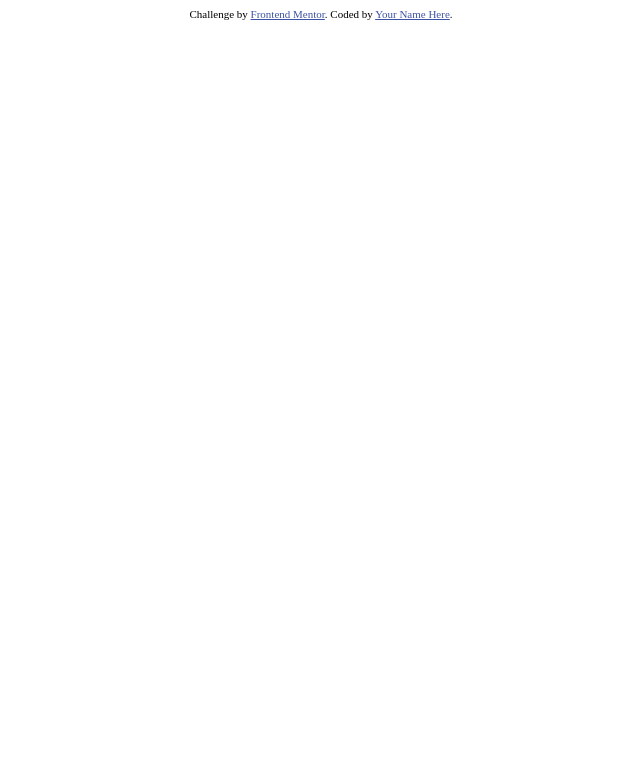
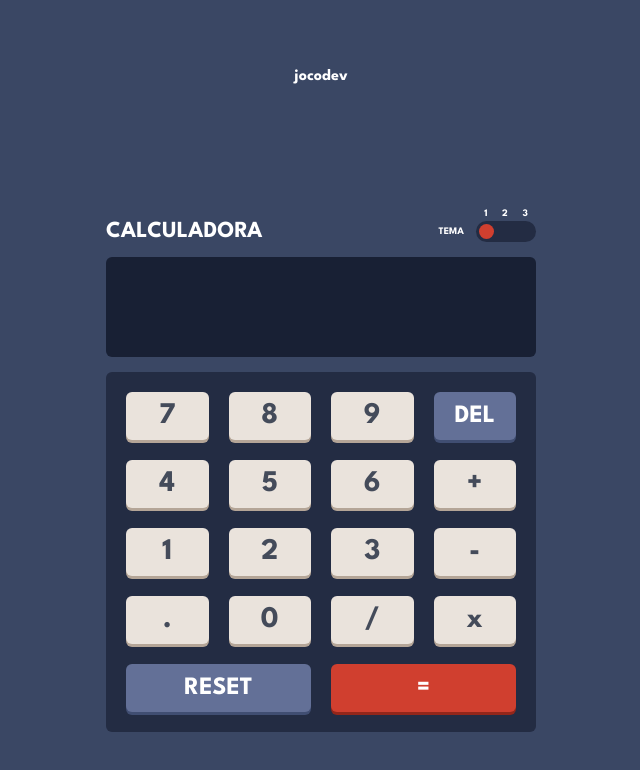
Before and after one commit to JoseLuisColoma/fem-calculator-app, a plain HTML site: page index.html in a window 1280 px wide. Shown: the whole page, without its empty margins (319-959 px from the left). Drawn offline with Linux system fonts and the light colour scheme.

Commit message:
feat(#2): Se incluyen primeras versiones del código

```diff
--- /dev/null
+++ b/estilos.css
@@ -0,0 +1,254 @@
+* {
+  padding: 0;
+  margin: 0;
+  box-sizing: border-box;
+}
+
+body {
+  font-family: 'League Spartan', sans-serif;
+  display: grid;
+  place-items: center;
+  background-color: hsl(222, 26%, 31%);
+  color: white;
+  min-height: 100vh;
+}
+
+main{
+  margin-inline:10px ;
+}
+
+header {
+  display: flex;
+  justify-content: space-between;
+  align-items: center;
+  font-size: 23px;
+}
+
+header .theme {
+  font-size: 10px;
+  display: flex;
+  align-items: center;
+  justify-content: space-between;
+  gap: 12px;
+}
+
+header .toggle {
+  width: 60px;
+  background-color: hsl(223, 31%, 20%);
+  aspect-ratio: 1 / .35;
+  border-radius: 30px;
+  padding: 3px;
+  cursor: pointer;
+  display: flex;
+  transition: .2s;
+  position: relative;
+}
+
+header .toggle::before {
+  content: "1 2 3";
+  position: absolute;
+  top: -12px;
+  width: max-content;
+  transform: translateX(-50%);
+  left: 50%;
+  word-spacing: 12px;
+}
+
+header .toggle .ball {
+  aspect-ratio: 1;
+  background-color: hsl(6, 63%, 50%);
+  height: calc(100% - 6px);
+  border-radius: 50%;
+  position: absolute;
+  transition: .2s;
+  left: 3px;
+}
+
+header .toggle .ball::before {
+  content: "";
+  width: 100%;
+  aspect-ratio: 1;
+  border-radius: 50%;
+  position: absolute;
+  background-color: white;
+  opacity: 0;
+}
+
+header .toggle:hover .ball:before {
+  opacity: .2;
+  transition: .2s;
+}
+
+main .screen {
+  width: 430px;
+  background-color: hsl(224, 36%, 15%);
+  border-radius: 6px;
+  height: 100px;
+  margin-block: 15px;
+  font-size: 38px;
+  padding: 20px;
+  display: flex;
+  align-items: center;
+  justify-content: flex-end;
+  overflow: auto;
+}
+
+main .buttons {
+  display: grid;
+  padding: 20px;
+  border-radius: 6px;
+  grid-template-columns: repeat(4, 1fr);
+  grid-template-rows: repeat(5, 1fr);
+  background-color: hsl(223, 31%, 20%);
+  gap: 20px;
+}
+
+main .buttons span {
+  display: grid;
+  place-items: center;
+  border-radius: 6px;
+  background-color: hsl(30, 25%, 89%);
+  color: hsl(221, 14%, 31%);
+  height: 48px;
+  font-size: 30px;
+  box-shadow: 0 3px hsl(28, 16%, 65%);
+  cursor: pointer;
+  position: relative;
+  overflow: hidden;
+  user-select: none;
+}
+
+main .buttons .c-c-input:hover {
+  background-color: white;
+}
+
+main .buttons .reset,
+main .buttons .del {
+  background-color: hsl(225, 21%, 49%);
+  box-shadow: 0 3px hsl(224, 28%, 35%);
+  color: white;
+  font-size: 25px;
+}
+
+main .buttons .reset:hover::before,
+main .buttons .del:hover::before,
+main .buttons .equal:hover::before {
+  content: "";
+  width: 100%;
+  height: 100%;
+  position: absolute;
+  background-color: white;
+  opacity: .3;
+}
+
+main .buttons .reset,
+main .buttons .equal {
+  grid-column: span 2;
+}
+
+main .buttons .equal {
+  background-color: hsl(6, 63%, 50%);
+  box-shadow: 0 3px hsl(6, 70%, 34%);
+  color: white;
+  font-size: 25px;
+}
+
+
+/* Theme 3 */
+
+.theme-3 {
+  background-color: hsl(268, 75%, 9%);
+  color: hsl(52, 100%, 62%);
+}
+
+.theme-3 header .toggle,
+.theme-3 main .buttons,
+.theme-3 main .screen {
+  background-color: hsl(268, 71%, 12%);
+  color: hsl(52, 100%, 62%);
+}
+
+.theme-3 header .toggle .ball {
+  background-color: hsl(176, 100%, 44%);
+}
+
+.theme-3 main .buttons span {
+  color: hsl(52, 100%, 62%);
+  background-color: hsl(268, 47%, 21%);
+  box-shadow: 0 3px hsl(290, 70%, 36%);
+}
+
+.theme-3 main .buttons .c-input:hover {
+  background-color: hsl(281, 89%, 26%);
+}
+
+.theme-3 main .buttons .reset,
+.theme-3 main .buttons .del {
+  color: white;
+  background-color: hsl(281, 89%, 26%);
+  box-shadow: 0 3px hsl(285, 91%, 52%);
+}
+
+.theme-3 main .buttons .reset:hover::before,
+.theme-3 main .buttons .del:hover::before {
+  opacity: .15;
+}
+
+.theme-3 main .buttons .equal {
+  background-color: hsl(176, 100%, 44%);
+  box-shadow: 0 3px hsl(177, 92%, 70%);
+  color: hsl(198, 20%, 13%);
+}
+
+
+/* Theme 2 */
+
+.theme-2 {
+  background-color: hsl(0, 0%, 90%);
+  color: hsl(60, 10%, 19%);
+}
+
+.theme-2 header .toggle {
+  background-color: hsl(0, 5%, 81%);
+}
+
+.theme-2 header .toggle .ball {
+  background-color: hsl(25, 98%, 40%);
+}
+
+.theme-2 main .screen {
+  background-color: hsl(0, 0%, 93%);
+  color: hsl(60, 10%, 19%);
+}
+
+.theme-2 main .buttons {
+  background-color: hsl(0, 5%, 81%);
+}
+
+.theme-2 main .buttons span {
+  color: hsl(60, 10%, 19%);
+  background-color: hsl(45, 7%, 89%);
+  box-shadow: 0 3px hsl(35, 11%, 61%);
+}
+
+.theme-2 main .buttons .reset,
+.theme-2 main .buttons .del {
+  color: white;
+  background-color: hsl(185, 42%, 37%);
+  box-shadow: 0 3px hsl(185, 58%, 25%);
+}
+
+.theme-2 main .buttons .equal {
+  background-color: hsl(25, 98%, 40%);
+  box-shadow: 0 3px hsl(25, 99%, 27%);
+  color: white;
+}
+
+@media (max-width:450px) {
+  main{
+    width: calc(100% - 15px);
+  }
+    main .screen{
+      width: 100%;
+    }
+}
--- a/index.html
+++ b/index.html
@@ -2,25 +2,50 @@
 <html lang="en">
 <head>
   <meta charset="UTF-8">
-  <meta name="viewport" content="width=device-width, initial-scale=1.0"> <!-- displays site properly based on user's device -->
+  <meta name="viewport" content="width=device-width, initial-scale=1.0">
+  <link rel="icon" type="image/png" sizes="32x32" href="./images/favicon-32x32.png">
+  <title>Calculadora app</title>
+  <author>jocodev</author>
+  <link rel="stylesheet" href="estilos.css">
+  <script src="main.js" defer></script>
+  <link rel="preconnect" href="https://fonts.googleapis.com">
+  <link rel="preconnect" href="https://fonts.gstatic.com" crossorigin>
+  <link href="https://fonts.googleapis.com/css2?family=League+Spartan:wght@700&display=swap" rel="stylesheet">
+</head>
 
-  <link rel="icon" type="image/png" sizes="32x32" href="./images/favicon-32x32.png">
+<body>
+  <main>
+    <header>
+      <span>CALCULADORA</span>
+      <div class="theme">
+        <span>TEMA</span>
+        <div class="toggle">
+          <div class="ball"></div>
+        </div>
+      </div>
+    </header>
+    <div class="screen"></div>
+    <div class="buttons">
+      <span class="c-input">7</span>
+      <span class="c-input">8</span>
+      <span class="c-input">9</span>
+      <span class="del">DEL</span>
+      <span class="c-input">4</span>
+      <span class="c-input">5</span>
+      <span class="c-input">6</span>
+      <span class="c-input oper">+</span>
+      <span class="c-input">1</span>
+      <span class="c-input">2</span>
+      <span class="c-input">3</span>
+      <span class="c-input oper">-</span>
+      <span class="c-input oper">.</span>
+      <span class="c-input">0</span>
+      <span class="c-input oper">/</span>
+      <span class="c-input oper">x</span>
+      <span class="reset">RESET</span>
+      <span class="equal">=</span>
+    </div>
+  </main>
+</body>
 
-  <title>Frontend Mentor | Calculator app</title>
-
-  <!-- Feel free to remove these styles or customise in your own stylesheet 👍 -->
-  <style>
-    .attribution { font-size: 11px; text-align: center; }
-    .attribution a { color: hsl(228, 45%, 44%); }
-  </style>
-</head>
-<body>
-
-
-
-  <div class="attribution">
-    Challenge by <a href="https://www.frontendmentor.io?ref=challenge" target="_blank">Frontend Mentor</a>.
-    Coded by <a href="#">Your Name Here</a>.
-  </div>
-</body>
 </html>
--- /dev/null
+++ b/main.js
@@ -0,0 +1,54 @@
+// Variables
+
+let toggle = document.querySelector("header .toggle");
+let ball = document.querySelector("header .ball");
+let screen = document.querySelector("main .screen");
+let inputs = document.querySelectorAll("main .c-input");
+let operators = [...document.querySelectorAll("main .oper")];
+let delBtn = document.querySelector("main .del");
+let resetBtn = document.querySelector("main .reset");
+let equal = document.querySelector("main .equal");
+
+// Toggle Theme
+
+toggle.onclick = () => {
+  let left = getComputedStyle(ball).getPropertyValue("left");
+  switch (left) {
+    case "3px":
+      ball.style.left = `${toggle.offsetWidth / 2 - ball.offsetWidth / 2}px`;
+      document.body.classList.add("theme-2");
+      break;
+    case `${toggle.offsetWidth / 2 - ball.offsetWidth / 2}px`:
+      ball.style.left = `${toggle.offsetWidth - ball.offsetWidth - 3}px`;
+      document.body.classList.remove("theme-2");
+      document.body.classList.add("theme-3");
+      break;
+    case `${toggle.offsetWidth - ball.offsetWidth - 3}px`:
+      ball.style.left = "3px";
+      document.body.classList.remove("theme-3");
+  }
+};
+
+// Events
+
+inputs.forEach((i) => {
+  i.onclick = () => {
+    let lastI = screen.textContent.slice(-1);
+    let opera = operators.map((e) => e.innerHTML);
+    if (
+      !(opera.includes(lastI) && opera.includes(i.innerHTML)) &&
+      !(opera.includes(i.innerHTML) && i.innerHTML !== "-" && screen.innerHTML == "")
+    ) {
+      screen.innerHTML += i.innerHTML;
+    }
+  };
+});
+
+delBtn.onclick = () => (screen.innerHTML = screen.innerHTML.slice(0, -1));
+
+resetBtn.onclick = () => (screen.innerHTML = "");
+
+equal.onclick = () => {
+  let equation = screen.innerHTML.replace(/x/g, "*");
+  if (eval(equation) != "Infinity") screen.innerHTML = eval(equation);
+};
```
